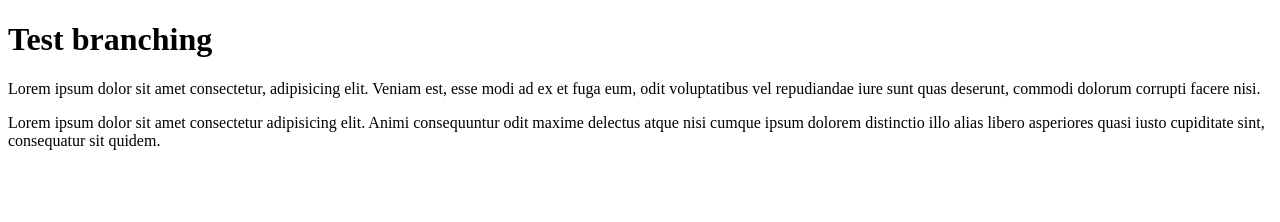
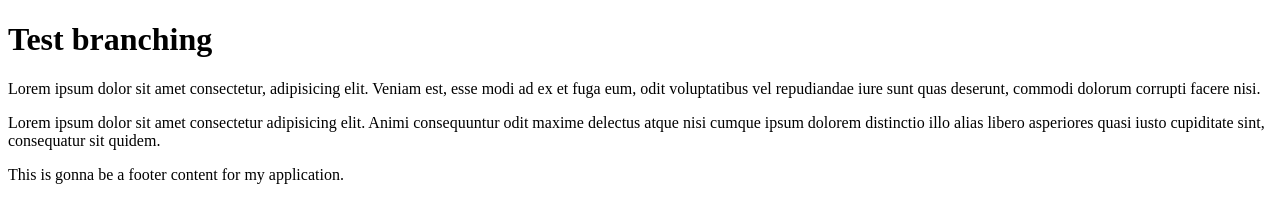
Before and after one commit to HollosT/Test-branching, a plain HTML site: page index.html in a window 1280 px wide. Drawn offline with Linux system fonts and the light colour scheme.

Commit message:
Create a footer

```diff
--- a/index.html
+++ b/index.html
@@ -17,5 +17,10 @@
     <p>Lorem ipsum dolor sit amet consectetur adipisicing elit. Animi consequuntur odit maxime delectus atque nisi cumque ipsum dolorem distinctio illo alias libero asperiores quasi iusto cupiditate sint, consequatur sit quidem.
      </p>
 
+
+
+    <footer>
+         <p>This is gonna be a footer content for my application.</p>
+    </footer>
 </body>
 </html>
```
